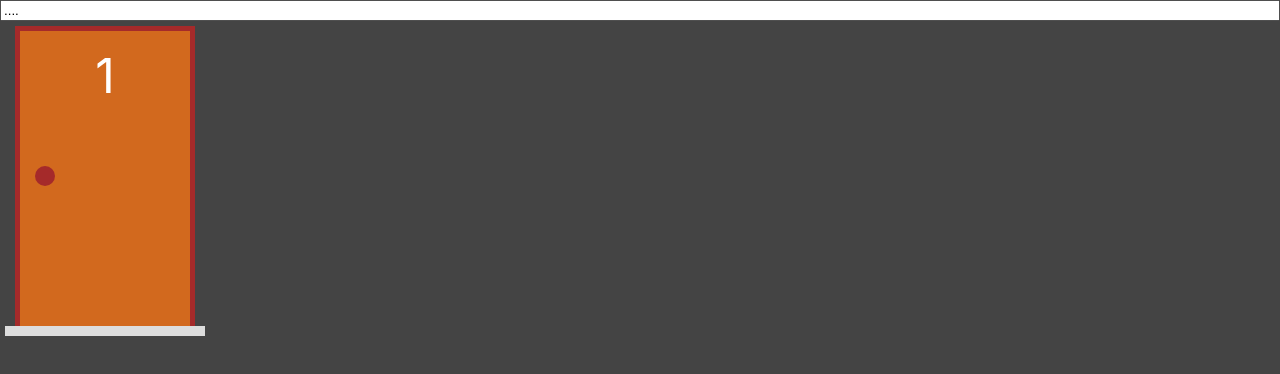
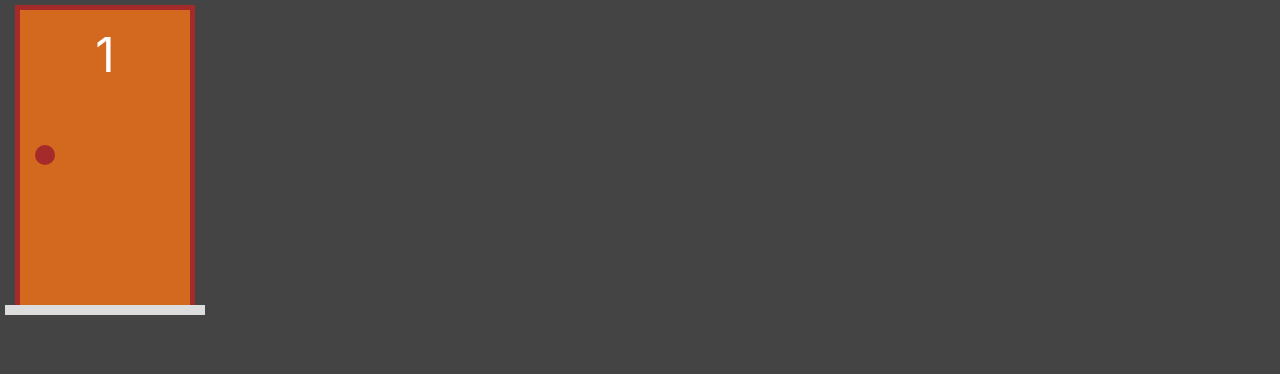
Before and after one commit to fprocaci/monty-hall, a Next.js app: page / in a window 1280 px wide. Shown: the top 374 px of the page. Built offline with nearby package versions, Linux system fonts and the light colour scheme.

Commit message:
Eventos de selecao da porta

```diff
--- a/components/Porta.tsx
+++ b/components/Porta.tsx
@@ -3,20 +3,33 @@ import PortaModel from '../src/model/porta'
 
 
 interface PortaProps{
-    porta: PortaModel
+    value: PortaModel
+    onChange: (novaPorta: PortaModel) => void
 }
 
 export default function Porta(props: PortaProps){
-    const { porta } = props
-    const selecionada = porta.selecionada ? styles.selecionada : ''
+    const porta = props.value
+    const selecionada = porta.selecionada && !porta.aberta ? styles.selecionada : ''
+
+    const alternarSelecao = e => props.onChange(porta.alternarSelecao())
+    const abrir = e => {
+        e.stopPropagation()
+        props.onChange(porta.abrir())
+    }
+
+    function renderizarPorta(){
+        return (
+            <div className={styles.porta}>
+                <div className={styles.numero}>{porta.numero}</div>
+                <div className={styles.macaneta} onClick={abrir}></div>
+            </div>
+        )
+    }
 
     return(
-        <div className={styles.area}>
+        <div className={styles.area} onClick={alternarSelecao}>
             <div className={`${styles.estrutura} ${selecionada}`}>
-                <div className={styles.porta}>
-                    <div className={styles.numero}>{porta.numero}</div>
-                    <div className={styles.macaneta}></div>
-                </div>
+                {porta.aberta ? false : renderizarPorta()}
             </div>
             <div className={styles.chao}></div>
         </div>
--- a/src/pages/index.jsx
+++ b/src/pages/index.jsx
@@ -5,12 +5,10 @@ import PortaModel from "../model/porta";
 
 export default function Home() {
   const [p1, setP1] = useState(new PortaModel(1))
-  const [texto, setTexto] = useState("....")
 
   return (
     <div style={{display: "flex", flexDirection: "column"}}>
-      <input type="text" value={texto} onChange={e => setTexto(e.target.value)}/>
-      <Porta porta={p1}/>
+      <Porta value={p1} onChange={novaPorta => setP1(novaPorta)}/>
 
     </div>
   )
--- a/src/styles/Porta.module.css
+++ b/src/styles/Porta.module.css
@@ -11,6 +11,7 @@
 .estrutura{
     display: flex;
     flex-grow: 1;
+    background-color: #0005;
     border-left: 5px solid brown;
     border-top: 5px solid brown;
     border-right: 5px solid brown;
```
